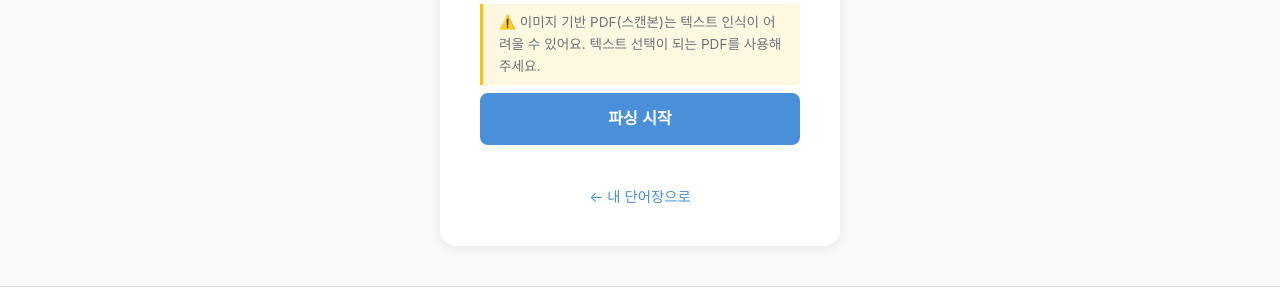
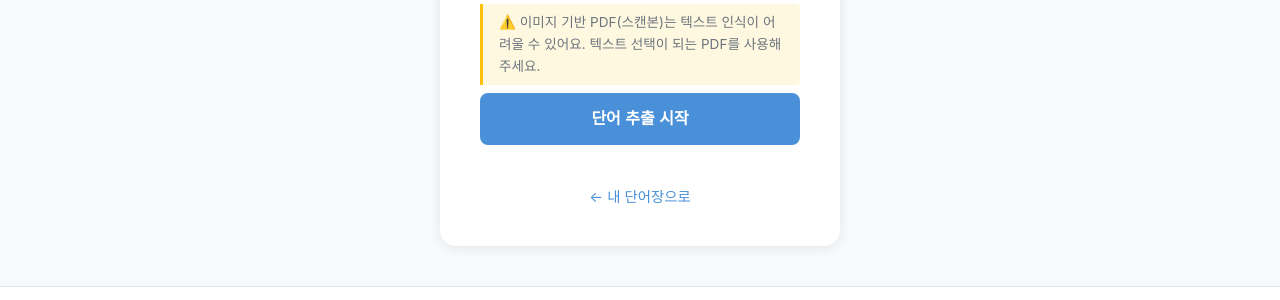
Before and after one commit to asteria412/vocahigh-V2, a Flask app: page /vocab/upload in a window 1280 px wide. Shown: the part 562-862 px from the top of the page. Run offline with Flask 3, Linux system fonts and the light colour scheme; the visitor is signed in with stand-in values (Sample User, id 1).

Commit message:
fix: 버튼 문구 '파싱 시작' → '단어 추출 시작'

```diff
--- a/templates/vocab/upload.html
+++ b/templates/vocab/upload.html
@@ -31,7 +31,7 @@
 
         <p class="tutorial-caution">⚠️ 이미지 기반 PDF(스캔본)는 텍스트 인식이 어려울 수 있어요. 텍스트 선택이 되는 PDF를 사용해주세요.</p>
 
-        <button type="submit" class="btn btn--primary btn--full">파싱 시작</button>
+        <button type="submit" class="btn btn--primary btn--full">단어 추출 시작</button>
     </form>
 
     <p class="form-page__footer">
```
